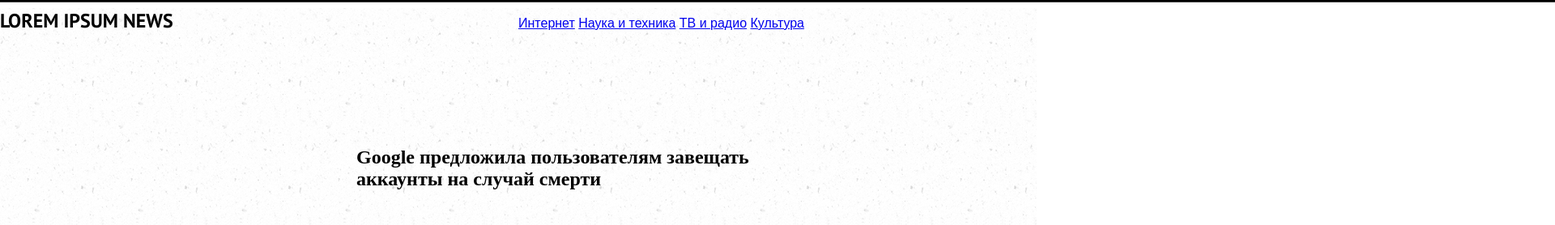
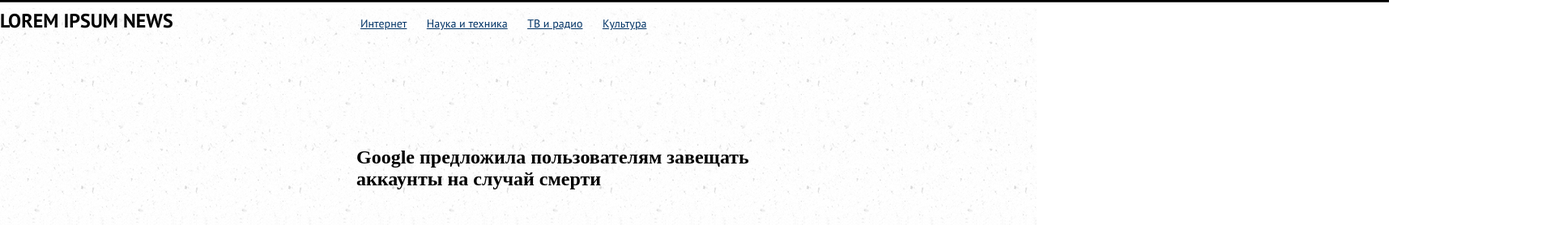
Before and after one commit to vodny/vodny.github.com, a plain HTML site: page homework/hw_1/1_1.html in a window 1280 px wide. Shown: the top 278 px of the page at 81% size, 1920 px wide, since content can reach past the window. Drawn offline with Linux system fonts and the light colour scheme; files that its build step writes are made by us from their sources.

Commit message:
final!
final

```diff
--- a/homework/hw_1/css/style.css
+++ b/homework/hw_1/css/style.css
@@ -143,7 +143,22 @@ footer hr{
 	margin: 0;
 	left: 50%;
 	top: 20px;
-	margin: auto;
+	margin-left: -205px;
+}
+
+.navigation a {
+	font-family: "PT Sans", sans-serif;
+	font-size: 14px;
+	color: #003366;
+	font-weight: normal;
+	margin: 10px;
+}
+
+/* текст едет. переделать */
+.navigation a:hover {
+	color: #000;
+	text-decoration: none;
+	font-weight: bold;
 }
 
 .content {
```
Also changed, not shown: homework/hw_1/1_1.html (+1 -0 lines).
